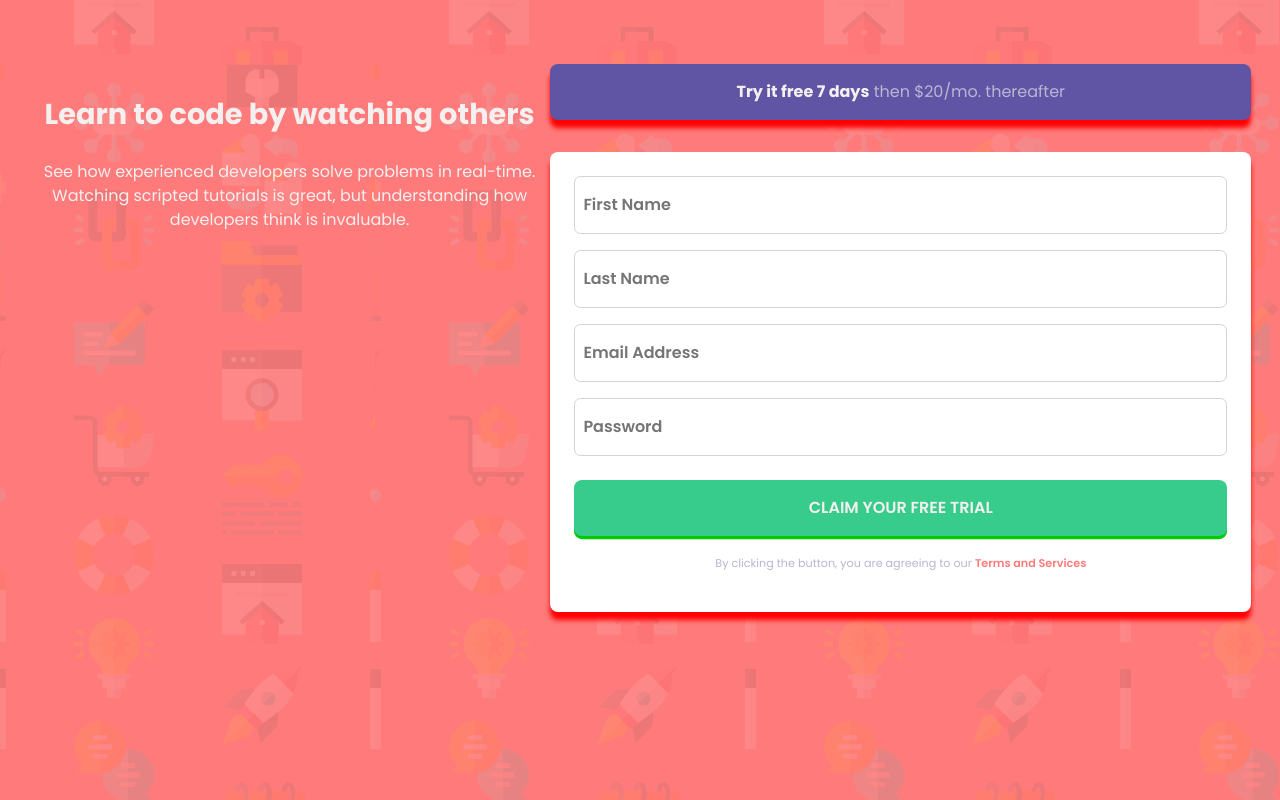
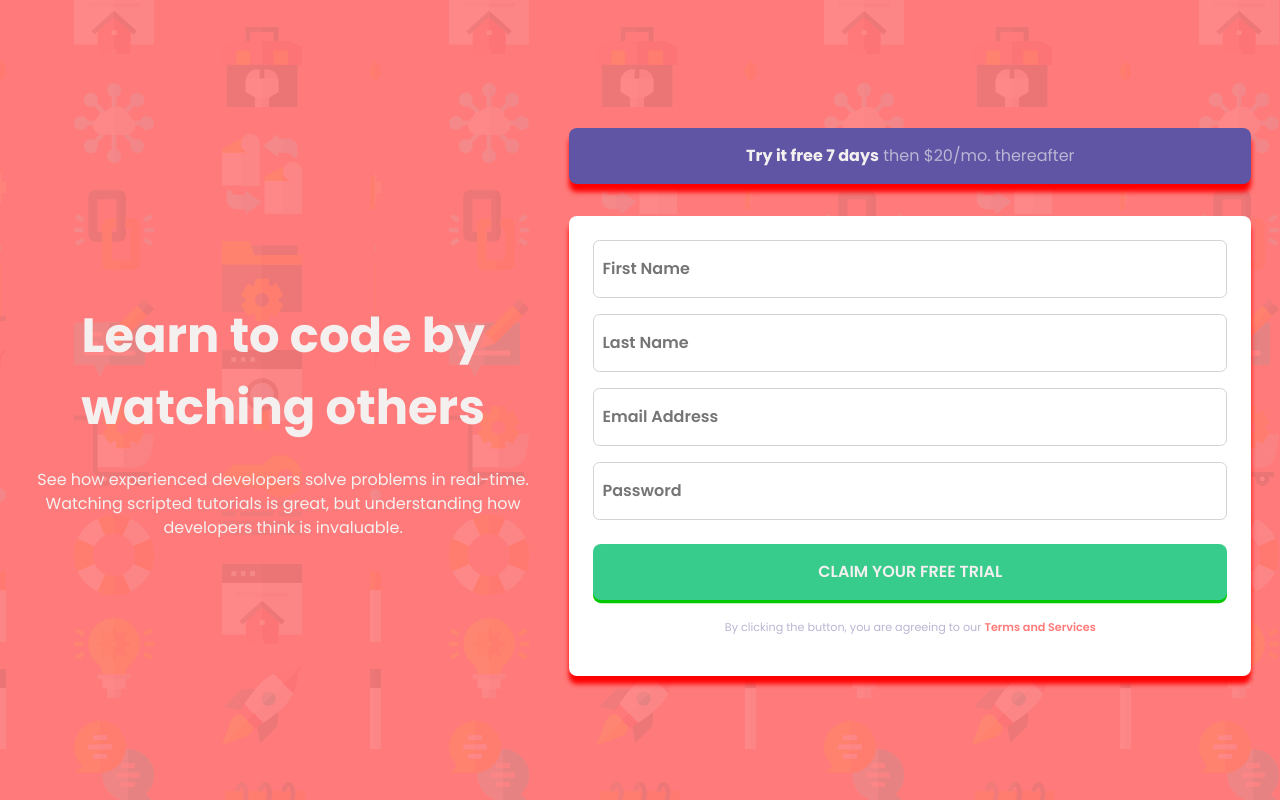
Before and after one commit to sclingan/intro-component, a React (Vite) app: page / in a window 1280 px wide. Built offline with nearby package versions, Linux system fonts and the light colour scheme.

Commit message:
Added basic desktop layout

```diff
--- a/src/App.css
+++ b/src/App.css
@@ -43,6 +43,7 @@ p, h1, h2, h3, h4, h5, h6 {
 
 /* TODO:
     make fonts responsive
+    fix button/div issue, can't have active states on a div
 */
 body {
   background-image: url("../public/images/bg-intro-mobile.png");
@@ -67,7 +68,7 @@ header {
 h2 {
   padding-top: 3.8rem;
   font-weight: 700;
-  font-size: 1.8rem;
+  font-size: 2rem;
 }
 
 p {
@@ -112,6 +113,8 @@ input {
   border: 0.1px solid lightgray;
   border-radius: 0.4rem;
   margin-block: 0.5rem;
+  color: hsl(0, 100%, 74%);
+  font-weight: 500;
 }
 
 ::-moz-placeholder {
@@ -153,9 +156,21 @@ input {
   font-weight: 600;
 }
 
-@media (min-width: 50rem) {
+@media (min-width: 40rem) {
+  body {
+    padding-top: 6rem;
+  }
   .App {
     display: flex;
     flex-direction: row;
+    justify-content: center;
+    align-items: center;
+    gap: 2rem;
+  }
+  header {
+    max-width: 38rem;
+  }
+  h2 {
+    font-size: 3rem;
   }
 }/*# sourceMappingURL=App.css.map */
--- a/src/App.scss
+++ b/src/App.scss
@@ -16,6 +16,7 @@ $fw-700: 700;
 
 /* TODO:
     make fonts responsive
+    fix button/div issue, can't have active states on a div
 */
 
 body {
@@ -41,7 +42,7 @@ header {
 h2 {
     padding-top: 3.8rem;
     font-weight: $fw-700;
-    font-size: 1.8rem;
+    font-size: 2rem;
 }
 
 p {
@@ -86,6 +87,8 @@ input {
     border: 0.1px solid lightgray;
     border-radius: 0.4rem;
     margin-block: 0.5rem;
+    color: $primary-red;
+    font-weight: $fw-500;
 }
 
 ::placeholder {
@@ -124,10 +127,25 @@ input {
     font-weight: $fw-600;
 }
 
-@media (min-width: 50rem) {
+@media (min-width: 40rem) {
+
+    body {
+        padding-top: 6rem;
+    }
 
     .App {
         display: flex;
         flex-direction: row;
+        justify-content: center;
+        align-items: center;
+        gap: 2rem;
+    }
+
+    header {
+        max-width: 38rem;
+    }
+
+    h2 {
+        font-size: 3rem;
     }
 }
--- a/src/form.tsx
+++ b/src/form.tsx
@@ -4,13 +4,13 @@ function Form() {
       <div className="form">
         <form>
           {/* <label htmlFor='firstName'>First Name</label> */}
-          <input id='firstName' placeholder="First Name"></input>
+          <input id='firstName' type='text' placeholder="First Name"></input>
           {/* <label htmlFor='lastName'>Last Name</label> */}
-          <input id='lastName' placeholder="Last Name"></input>
+          <input id='lastName' type='text' placeholder="Last Name"></input>
           {/* <label htmlFor='Email'>Email Address</label> */}
-          <input id='Email' placeholder="Email Address"></input>
+          <input id='Email' type='email' placeholder="Email Address" required></input>
           {/* <label htmlFor='Password'>Password</label> */}
-          <input id='Password' placeholder="Password"></input>
+          <input id='Password' type='password' placeholder="Password" required></input>
 
           {/* change this to a submit button? */}
           {/* <a>Claim your free trial</a> */}
```
Also changed, not shown: 1 other file (tests, documents, lock files or other folders).
